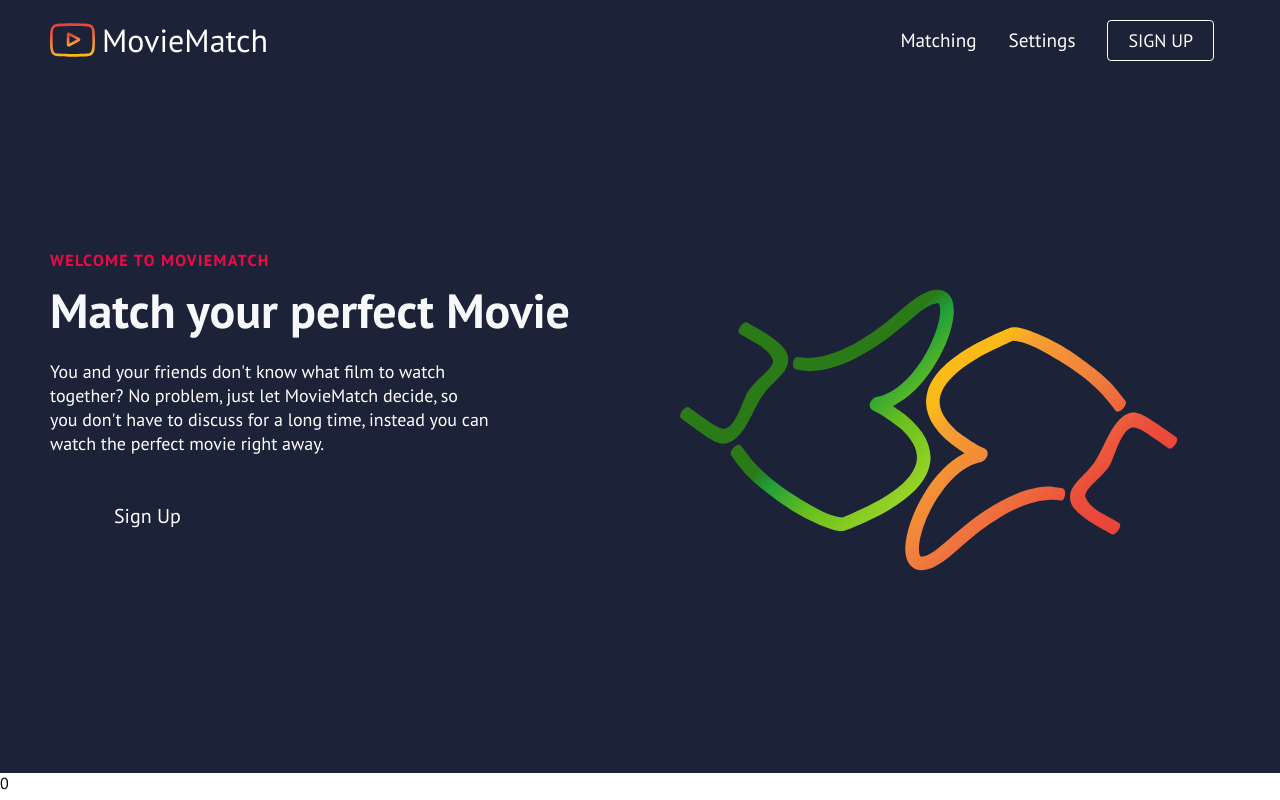
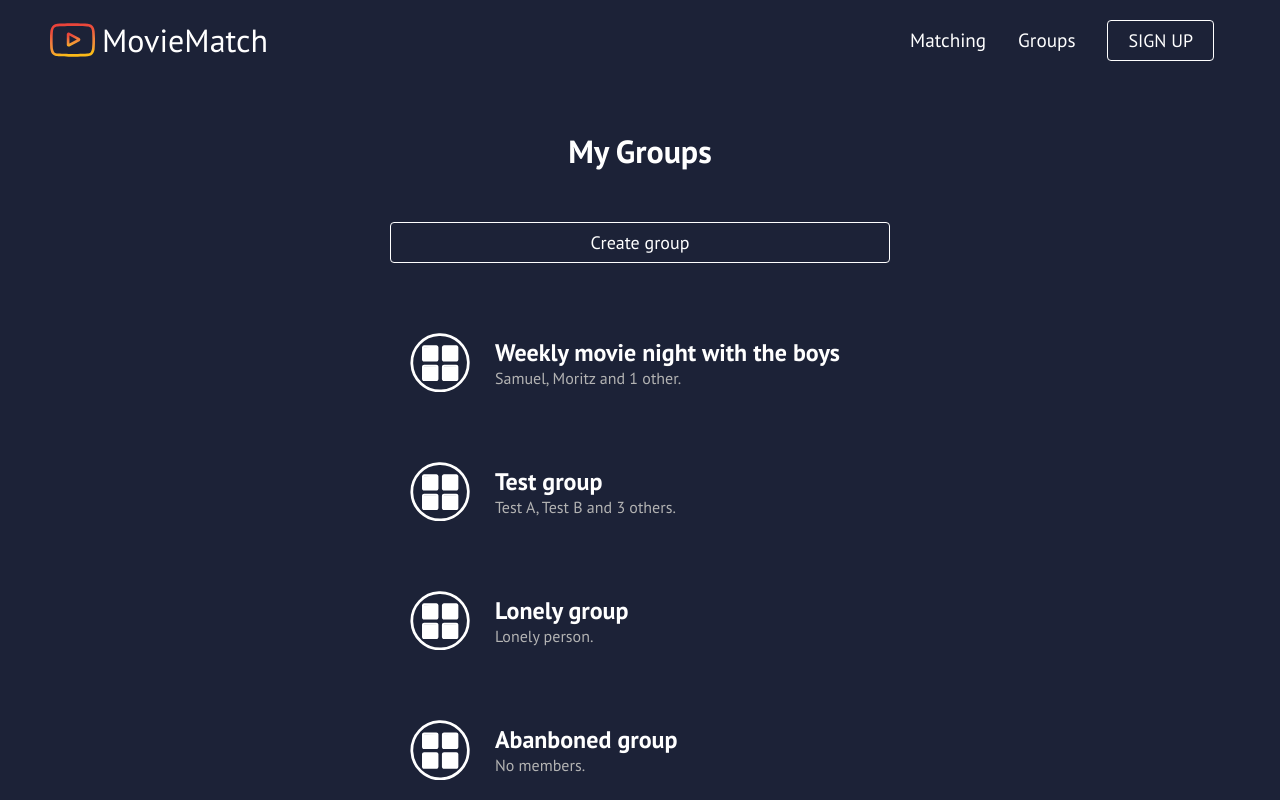
Before and after one commit to SamuelMichaAssmann/moviematch, a React (Create React App) app in the folder frontend/: page /groups in a window 1280 px wide. Before the commit this address led to /. Shown: the top 800 px of the page. Built offline with nearby package versions, Linux system fonts and the light colour scheme; no server answers.

Commit message:
Basic groups page UI

```diff
--- a/frontend/src/App.js
+++ b/frontend/src/App.js
@@ -39,6 +39,7 @@ function App() {
         <Switch>
           <Route path='/' exact component={Home} />
           <Route path='/sign-up' component={SignUp} />
+          <Route path='/groups' component={Groups} />
           <Route path='/settings' component={Settings} />
           <Route path='/match' component={Matching} />
           <Route path='/TMDb'  component={() => { window.location.href = 'https://www.themoviedb.org/'; return null; }}/>
--- a/frontend/src/components/assets/Navbar/Navbar.js
+++ b/frontend/src/components/assets/Navbar/Navbar.js
@@ -78,11 +78,11 @@ function Navbar() {
 
               {isLoggedIn || true ? <li className='nav-item'>
                 <Link
-                  to='/settings'
+                  to='/groups'
                   className='nav-links'
                   onClick={closeMobileMenu}
                 >
-                  Settings
+                  Groups
                 </Link>
               </li> : ""}
 
--- a/frontend/src/components/assets/Textfield/Textfield.js
+++ b/frontend/src/components/assets/Textfield/Textfield.js
@@ -8,7 +8,8 @@ export const Textfield = ({
     value,
     onChange,
     width,
-    extraStyles
+    extraStyles,
+    extraClasses
 }) => {
 
     const style = (width == null) ? {} : { width: width }
@@ -17,7 +18,7 @@ export const Textfield = ({
 
     return (
         <div>
-            <label class="pure-material-textfield-outlined">
+            <label class={"pure-material-textfield-outlined " + extraClasses}>
                 <input
                     placeholder=" "
                     name={name}
--- a/frontend/src/components/pages/Groups/Data.js
+++ /dev/null
@@ -1,55 +0,0 @@
-export const homeObjOne = {
-  lightBg: false,
-  lightText: true,
-  lightTextDesc: true,
-  topLine: 'Cum sociis',
-  headline: 'Lorem ipsum dolor',
-  description:
-    'In enim justo, rhoncus ut, imperdiet a, venenatis vitae, justo. Nullam dictum felis eu pede mollis pretium. Integer tincidunt. Cras dapibus.',
-  buttonLabel: 'Sed fringilla',
-  imgStart: '',
-  img: 'images/svg-1.svg',
-  alt: 'Credit Card'
-};
-
-export const homeObjTwo = {
-  lightBg: false,
-  lightText: true,
-  lightTextDesc: true,
-  topLine: 'Sed ut perspiciatis',
-  headline: 'Neque porro quisquam est',
-  description:
-    'At vero eos et accusamus et iusto odio dignissimos ducimus qui blanditiis praesentium voluptatum deleniti atque corrupti quos dolores et quas molestias excepturi',
-  buttonLabel: 'Et harum',
-  imgStart: '',
-  img: 'images/svg-5.svg',
-  alt: 'Vault'
-};
-
-export const homeObjThree = {
-  lightBg: true,
-  lightText: false,
-  lightTextDesc: false,
-  topLine: 'Li Europan',
-  headline: 'At solmen va esser necessi',
-  description:
-    'Lor separat existentie es un myth. Por scientie, musica, sport etc, litot Europa usa li sam vocabular.',
-  buttonLabel: 'Omnicos',
-  imgStart: 'start',
-  img: 'images/svg-7.svg',
-  alt: 'Vault'
-};
-
-export const homeObjFour = {
-  lightBg: false,
-  lightText: true,
-  lightTextDesc: true,
-  topLine: 'Maecenas tempus',
-  headline: 'Donec vitae sapien ut libero',
-  description:
-    'On refusa continuar payar custosi traductores. At solmen va esser necessi far uniform grammatica.',
-  buttonLabel: 'Sed consequat',
-  imgStart: 'start',
-  img: 'images/svg-8.svg',
-  alt: 'Vault'
-};
--- /dev/null
+++ b/frontend/src/components/pages/Groups/GroupList.js
@@ -0,0 +1,17 @@
+import React from 'react';
+import GroupListEntry from './GroupListEntry'
+
+export const GroupList = ({
+    groups
+}) => {
+
+    const groupElements = groups.map((group, index) => {
+        return (
+            <GroupListEntry key={index} {...group} />
+        );
+    })
+
+    return (
+        <ul>{groupElements}</ul>
+    );
+};
--- /dev/null
+++ b/frontend/src/components/pages/Groups/GroupListEntry.js
@@ -0,0 +1,66 @@
+import React from 'react';
+import './Groups.css'
+
+const MAX_NAME_LENGTH = 100;
+const MAX_MEMBER_LENGTH = 40;
+
+export default class GroupListEntry extends React.Component {
+
+    constructor(props) {
+        super(props);
+        this.state = {
+            id: props.id,
+            name: this.trimString(props.name, MAX_NAME_LENGTH),
+            members: this.getMemberString(props.members),
+            open: false
+        };
+
+        this.onClick = this.onClick.bind(this);
+    }
+
+    getMemberString(members) {
+        switch (members.length) {
+            case 0:
+                return'No members.';
+
+            case 1:
+                return `${this.trimString(members[0], MAX_MEMBER_LENGTH)}.`;
+
+            case 2:
+                return `${this.trimString(members[0], MAX_MEMBER_LENGTH)} and `
+                    + `${this.trimString(members[1], MAX_MEMBER_LENGTH)}.`;
+
+            default:
+                return `${this.trimString(members[0], MAX_MEMBER_LENGTH)}, `
+                    + `${this.trimString(members[1], MAX_MEMBER_LENGTH)} and ${members.length - 2} `
+                    + `other${(members.length == 3) ? '' : 's'}.`;
+        }
+    }
+
+    trimString(str, maxLength) {
+        if (str.length <= maxLength) {
+            return str;
+        }
+
+        return str.substring(0, maxLength - 3) + '...';
+    }
+
+    onClick() {
+        window.open(`group?id=${this.state.id}`, '_self');
+        // this.setState({ open: true });
+    }
+
+    render() {
+        return (
+            <div className='groupListContainer'>
+                <div className='groupListEntry' onClick={this.onClick}>
+                    <img className='groupListIcon' src='images/group.svg' alt='group'></img>
+                    <div className='groupListText'>
+                        <div className='groupListEntryName'>{this.state.name}</div>
+                        <div className='groupListEntryMembers'>{this.state.members}</div>
+                    </div>
+                </div>
+            </div>
+        );
+    }
+}
--- /dev/null
+++ b/frontend/src/components/pages/Groups/Groups.css
@@ -0,0 +1,74 @@
+.groupContainer {
+    flex-direction: column;
+    display: flex;
+	justify-content: center;
+	align-items: center;
+}
+
+.groupDesc {
+    color: white;
+    text-align: center;
+    width: 60%;
+    margin-top: 50px;
+    margin-bottom: 50px;
+}
+
+.createGroupButton {
+    width: 500px;
+}
+
+.createGroupInput {
+    margin-top: 30px;
+    width: 400px;
+}
+
+.createGroupInnerButtonContainer {
+    flex-direction: row;
+    display: flex;
+	justify-content: center;
+	align-items: center;
+    margin-top: 20px;
+}
+
+.groupListContainer {
+    padding-bottom: 10px;
+}
+
+.groupListEntry {
+    margin: auto;
+    padding: 20px;
+    width: 500px;
+    height: auto;
+    color: white;
+    border-radius: 15px;
+    border: 0px solid white;
+    display: flex;
+    align-items: center;
+}
+
+.groupListEntry:hover {
+    background: linear-gradient(120deg, rgba(233, 62, 58, 1) 0%, rgba(235, 78, 59, 1) 30%, rgba(240, 125, 62, 1) 80%, rgba(246, 160, 48, 1) 100%);
+    transition: all 0.2s ease-out;
+    cursor: pointer;
+}
+
+.groupListIcon {
+    width: 60px;
+    margin-right: 25px;
+    margin-top: 10px;
+    margin-bottom: 10px;
+}
+
+.groupListEntryName {
+    font-size: 24px;
+    font-weight: bold;
+}
+
+.groupListEntryMembers {
+    font-size: 16px;
+    color: #b3b3b3;
+}
+
+.groupListEntry:hover .groupListEntryMembers {
+    color: white;
+}
--- a/frontend/src/components/pages/Groups/Groups.js
+++ b/frontend/src/components/pages/Groups/Groups.js
@@ -1,18 +1,129 @@
 import React from 'react';
-import Section from '../../assets/Section/Section';
-import { homeObjOne, homeObjThree } from './Data';
-import Pricing from '../Pricing/Pricing';
+import APIHandler from '../../manage/api/APIHandler'
+import { GroupList } from './GroupList'
+import { Button } from '../../assets/Button/Button';
+import { Textfield } from '../../assets/Textfield/Textfield';
 
-function Groups() {
-  return (
-    <>
-      <Section {...homeObjThree} />
-      <Section {...homeObjOne} />
-      <Section {...homeObjOne} />
-      <Section {...homeObjOne} />
-      <Pricing />
-    </>
-  );
+export default class Groups extends React.Component {
+
+  constructor(props) {
+    super(props);
+    this.state = {
+      clickedCreateGroup: false,
+      createGroupName: '',
+      groups: []
+    };
+
+    this.getGroups = this.getGroups.bind(this);
+    this.getCreateGroupFields = this.getCreateGroupFields.bind(this);
+    this.handleChange = this.handleChange.bind(this);
+
+    setTimeout(this.getGroups, 1000);
+  }
+
+  async getGroups() {
+    this.setState({
+      groups: [
+        {
+          id: 1,
+          name: 'Weekly movie night with the boys',
+          members: ['Samuel', 'Moritz', 'Djemie']
+        },
+        {
+          id: 42,
+          name: 'Test group',
+          members: ['Test A', 'Test B', 'Test C', 'Test D', 'Test E']
+        },
+        {
+          id: 48393,
+          name: 'Lonely group',
+          members: ['Lonely person']
+        },
+        {
+          id: 999,
+          name: 'Abanboned group',
+          members: []
+        },
+        {
+          id: 83409,
+          name: 'A group with a very long name, which should hopefully be cut off by our function, but we\'ll have to wait and see.',
+          members: ['A person with a very long name who is part of the group with the very long name', 'John', 'Another person with a very long name who is part of the group with the very long name']
+        }
+      ]
+    });
+  }
+
+  getCreateGroupFields() {
+    if (!this.state.clickedCreateGroup) {
+      return null;
+    }
+
+    return (
+      <>
+        <Textfield
+          label='Group name'
+          name='createGroupName'
+          value={this.state.createGroupName}
+          onChange={this.handleChange}
+          extraClasses='createGroupInput' />
+
+        <div className='createGroupInnerButtonContainer'>
+          <Button
+            buttonStyle='btn--outline'
+            extraStyles={{'margin-right': '20px'}}
+            onClick={() => { console.log('To be implemented!'); }}
+          >
+            Create
+          </Button>
+
+          <Button
+            buttonStyle='btn--outline'
+            extraClasses='btn--outline-red'
+            onClick={() => { this.setState({ clickedCreateGroup: false }); }}
+          >
+            Cancel
+          </Button>
+        </div>
+      </>
+    )
+  }
+
+  handleChange(event) { //updates state for input
+    const target = event.target;
+    const value = target.value;
+    const name = target.name;
+
+    this.setState({
+      [name]: value
+    });
+
+  }
+
+  render() {
+    return (
+      <>
+        <div className='darkBg'>
+          <div className='groupContainer'>
+            <h1 className='groupDesc'>
+              My Groups
+            </h1>
+
+            <Button
+              buttonStyle='btn--outline'
+              extraClasses='createGroupButton'
+              onClick={() => { this.setState({ clickedCreateGroup: !this.state.clickedCreateGroup }); }}
+            >
+              Create group
+            </Button>
+            {this.getCreateGroupFields()}
+          </div>
+
+          <br></br>
+          <br></br>
+
+          <GroupList groups={this.state.groups} />
+        </div>
+      </>
+    );
+  }
 }
-
-export default Groups;
```
Also changed, not shown: frontend/public/images/group.svg (added), 1 other file (tests, documents, lock files or other folders).
